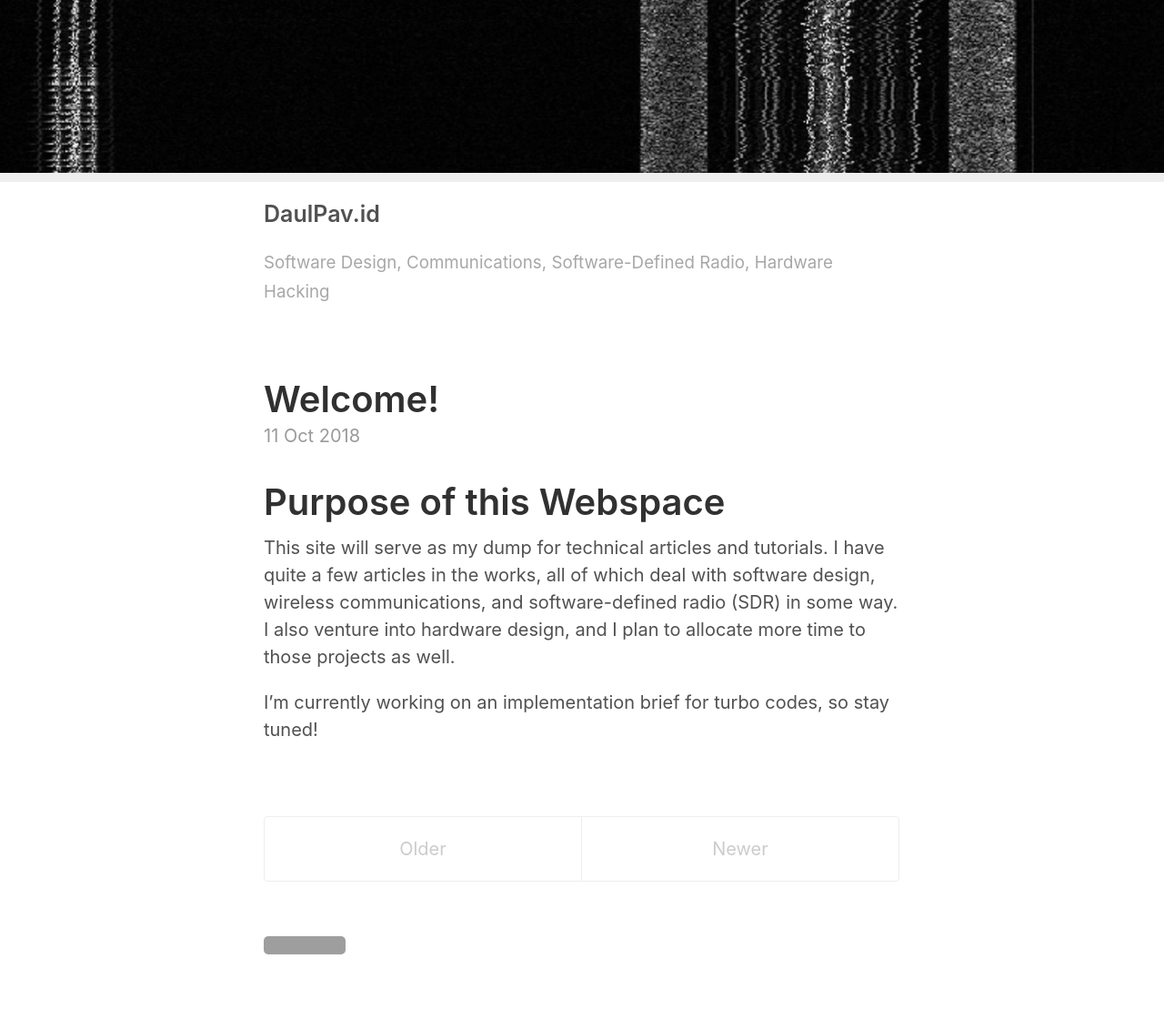
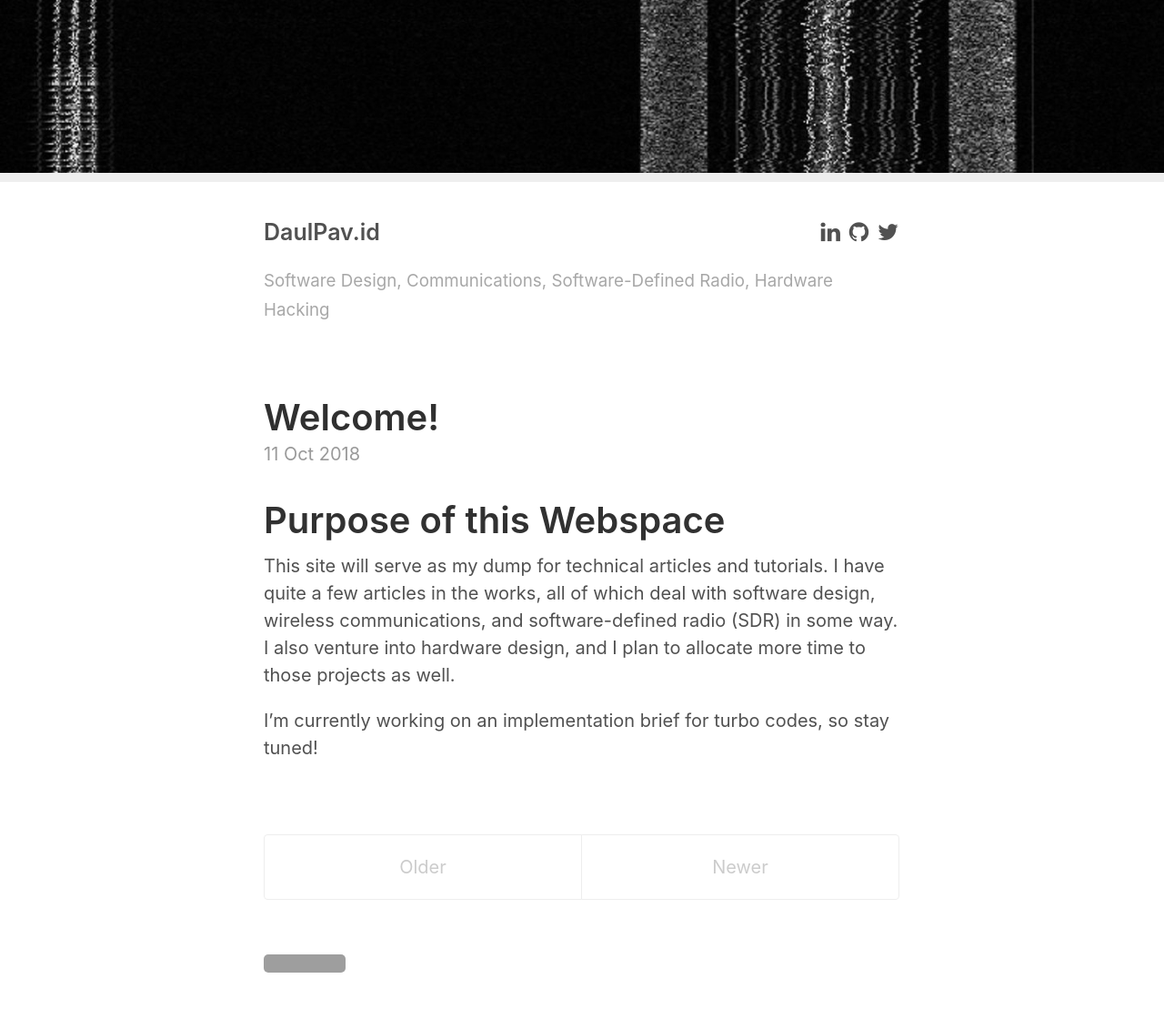
Before and after one commit to DaulPavid/ofdm.github.io, a Jekyll site: the page built from index.html, in a window 1280 px wide. Shown: the whole page at 91% size. Built offline with Jekyll 4.4.1, drawn with Linux system fonts in a browser that asks for light colours; the list of posts is cut into pages by our own code; grey boxes are pictures that could not be loaded.

Commit message:
Add font awesome icons for social media

```diff
--- a/_config.yml
+++ b/_config.yml
@@ -23,11 +23,14 @@ default:
     values:
       image: true
 
-# About/contact
+# Personal information
 author:
   name:              Paul David
   url:               https://github.com/daulpavid
   email:             daulpavid@daulpav.id
+  linkedin:          DaulPavid
+  github_username:   DaulPavid
+  twitter:           daulpavid
 
 # Custom vars
 version:             1.0.0
--- a/_includes/head.html
+++ b/_includes/head.html
@@ -14,4 +14,6 @@
   <link rel="apple-touch-icon-precomposed" sizes="144x144" href="{{ site.baseurl }}/public/apple-touch-icon-precomposed.png">
   <link rel="shortcut icon" href="{{ site.baseurl }}/public/favicon.ico">
   <link rel="alternate" type="application/atom+xml" title="{{ site.title }}" href="{{ site.baseurl }}/atom.xml">
+
+  <link rel="stylesheet" href="https://cdnjs.cloudflare.com/ajax/libs/font-awesome/4.7.0/css/font-awesome.min.css">
 </head>
--- a/_layouts/default.html
+++ b/_layouts/default.html
@@ -8,9 +8,26 @@
     <div class="container content">
       <header class="masthead">
         <h3 class="masthead-title">
-          <p><a href="{{ site.baseurl }}/" title="Home">{{ site.title }}</a></p>
+          <p>
+            <div>
+              <a href="{{ site.baseurl }}/" title="Home">{{ site.title }}</a>
+              <div class="header-icons">
+                <a href="https://www.linkedin.com/in/{{ site.author.linkedin }}">
+                  <i class="fa fa-linkedin"></i>
+                </a>
+                <a href="https://github.com/{{ site.author.github_username }}">
+                  <i class="fa fa-github"></i>
+                </a>
+                <a href="https://twitter.com/{{ site.author.twitter }}">
+                  <i class="fa fa-twitter"></i>
+                </a>
+              </div>
+            </div>
+          </p>
+
           <small>{{ site.tagline }}</small>
         </h3>
+
       </header>
 
       <main>
--- a/_sass/_header.scss
+++ b/_sass/_header.scss
@@ -15,3 +15,16 @@
 
   border-bottom: 10px solid #eeeeee;
 }
+
+.header-icons {
+  float: right;
+  position: relative;
+
+  .fa {
+      width: 1em;
+  }
+
+  a {
+    text-decoration: none;
+  }
+}
```
Lines whose indentation alone changed are shown as unchanged.
